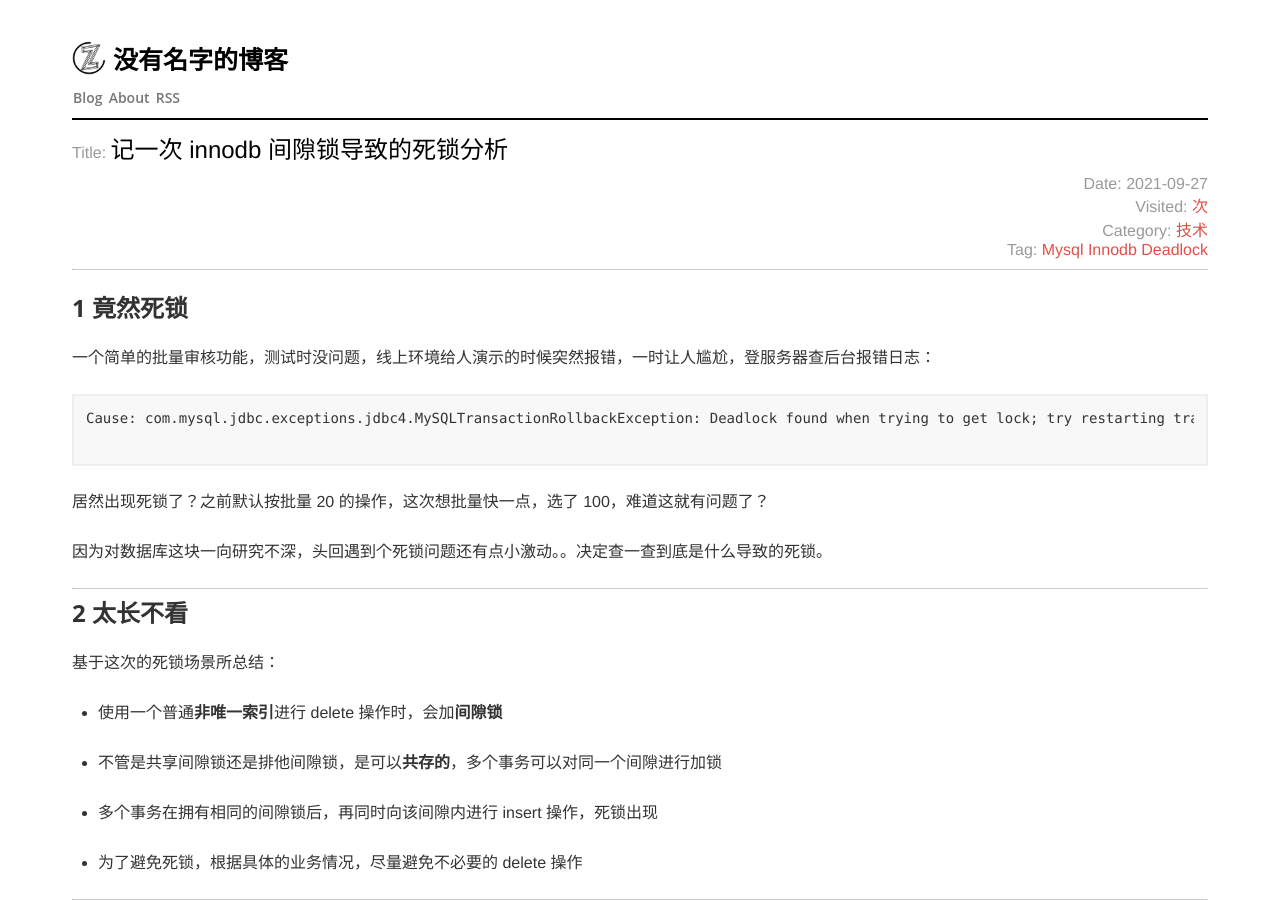
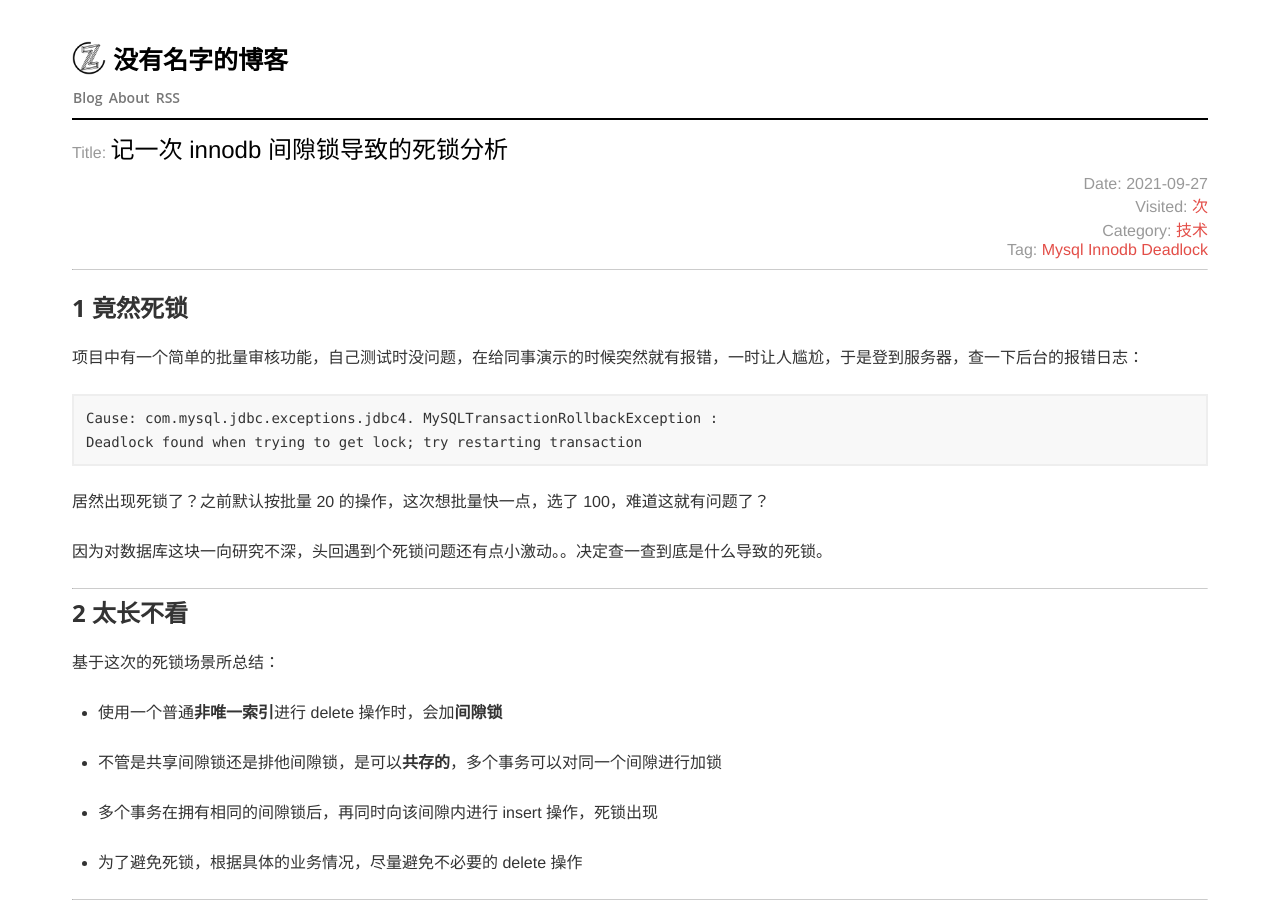
Before and after one commit to PriestTomb/PriestTomb.github.io, a Jekyll site: the page built from _posts/2021-09-27-deadlock-in-innodb-on-delete-and-insert.md, in a window 1280 px wide and 900 px high. Built offline with Jekyll 4.4.1, drawn with Linux system fonts in a browser that asks for light colours; nearby versions of some CDN libraries; comment, search, counter and statistics services are not loaded.

Commit message:
内容调整
手机端文章列表页会有样式问题，稍微调整一下文字内容

````diff
--- a/_posts/2021-09-27-deadlock-in-innodb-on-delete-and-insert.md
+++ b/_posts/2021-09-27-deadlock-in-innodb-on-delete-and-insert.md
@@ -12,11 +12,11 @@
 
 # 1 竟然死锁
 
-一个简单的批量审核功能，测试时没问题，线上环境给人演示的时候突然报错，一时让人尴尬，登服务器查后台报错日志：
+项目中有一个简单的批量审核功能，自己测试时没问题，在给同事演示的时候突然就有报错，一时让人尴尬，于是登到服务器，查一下后台的报错日志：
 
 ```
-Cause: com.mysql.jdbc.exceptions.jdbc4.MySQLTransactionRollbackException: Deadlock found when trying to get lock; try restarting transaction
-
+Cause: com.mysql.jdbc.exceptions.jdbc4. MySQLTransactionRollbackException :
+Deadlock found when trying to get lock; try restarting transaction
 ```
 
 居然出现死锁了？之前默认按批量 20 的操作，这次想批量快一点，选了 100，难道这就有问题了？
````
